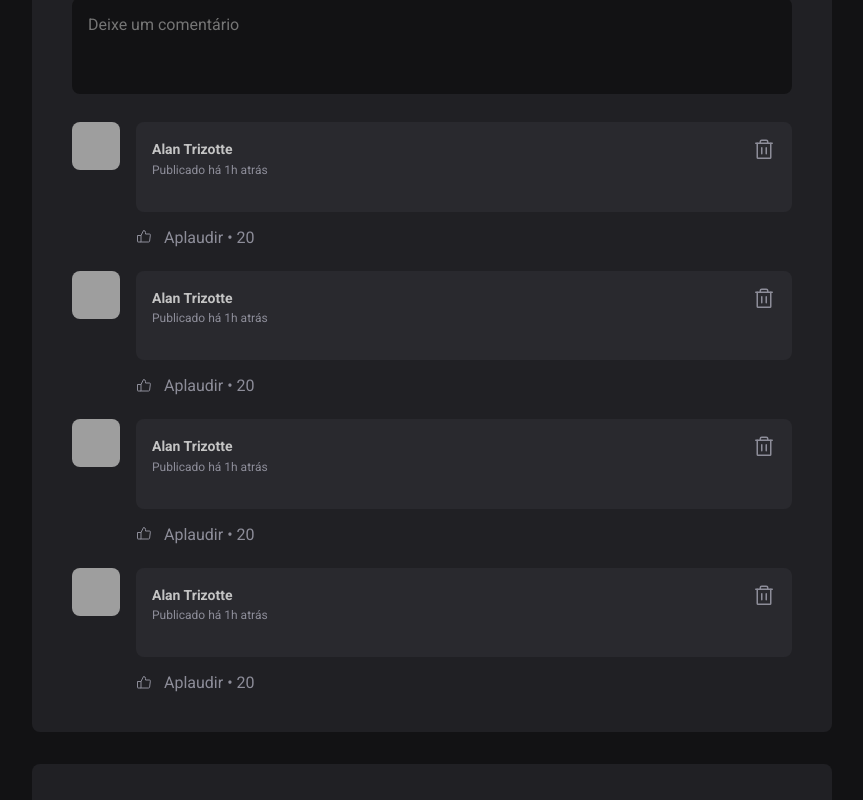
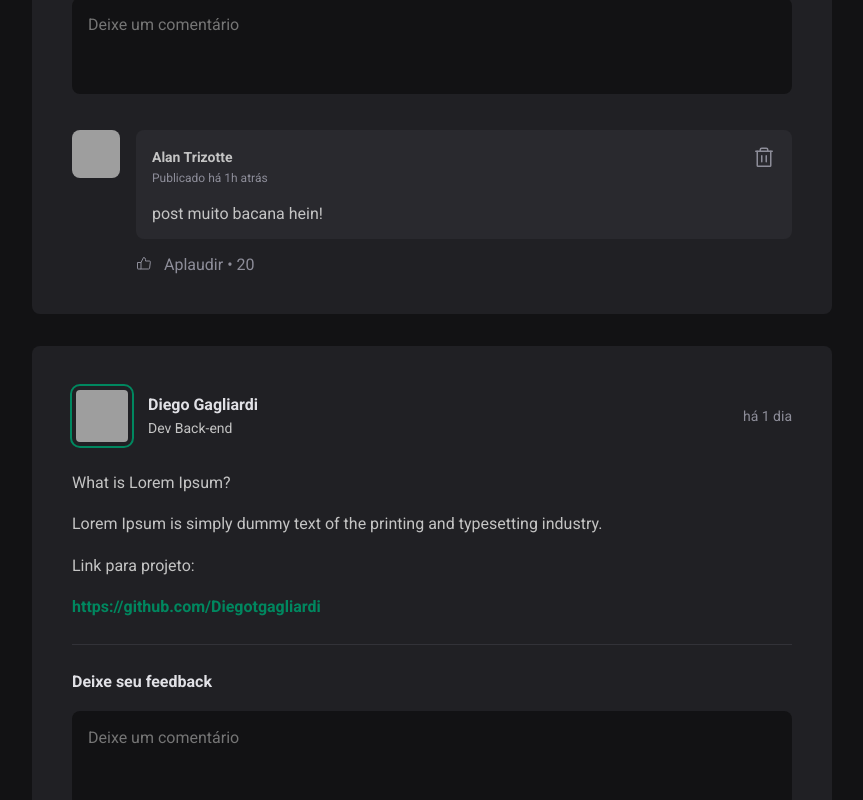
Before and after one commit to Alantrizotte06/feedReact, a React (Vite) app: page / in a window 1280 px wide. Shown: the part 698-1498 px from the top of the page, without its empty margins (352-1215 px from the left). Built offline with nearby package versions, Linux system fonts and the light colour scheme; grey boxes are pictures that could not be loaded.

Commit message:
Alteração: Iteração com o componente Comment

```diff
--- a/src/components/Post.jsx
+++ b/src/components/Post.jsx
@@ -5,8 +5,11 @@
 import { Avatar } from "./Avatar";
 
 import styles from "./Post.module.css";
+import { useState } from "react";
 
 export function Post({ author, publishedAt, content }) {
+  const [comments, setComments] = useState(["post muito bacana hein!"]);
+
   const publishedDateFormatted = format(
     publishedAt,
     "d 'de' LLLL 'às' HH:mm'h'",
@@ -19,6 +22,16 @@
     locale: ptBr,
     addSuffix: true,
   });
+
+  function handleCreateNewComment() {
+    event.preventDefault();
+
+    const newCommentText = event.target.comment.value;
+
+    setComments([...comments, event.target.comment.value]);
+
+    event.target.comment.value = "";
+  }
 
   return (
     <article className={styles.post}>
@@ -53,21 +66,20 @@
         })}
       </div>
 
-      <form className={styles.commentForm}>
+      <form onSubmit={handleCreateNewComment} className={styles.commentForm}>
         <strong>Deixe seu feedback</strong>
 
-        <textarea placeholder="Deixe um comentário" />
+        <textarea name="comment" placeholder="Deixe um comentário" />
 
         <footer>
           <button type="submit">Comentar</button>
         </footer>
       </form>
 
-      <div className="styles.commentList">
-        <Comment />
-        <Comment />
-        <Comment />
-        <Comment />
+      <div className={styles.commentList}>
+        {comments.map((comment) => {
+          return <Comment content={comment} />;
+        })}
       </div>
     </article>
   );
```
